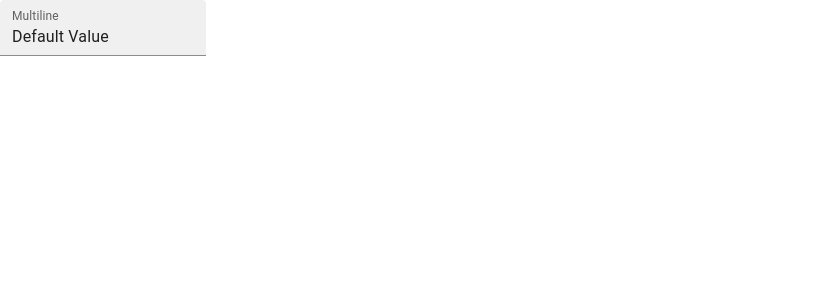
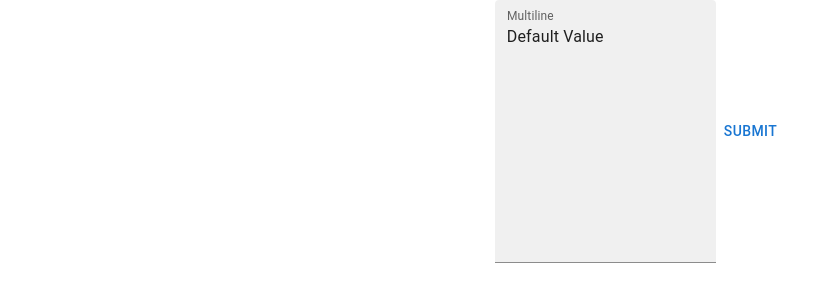
Before and after one commit to Fedozzzzz/text-summarizer, a React app in the folder frontend/: page / in a window 1280 px wide. Shown: the top 302 px of the page, without its empty margins (0-840 px from the left). Built offline with nearby package versions, Linux system fonts and the light colour scheme.

Commit message:
added summarization method (frontend).

```diff
--- a/frontend/src/ajax/users.js
+++ b/frontend/src/ajax/users.js
@@ -1,11 +1,14 @@
 import BACKEND_PATH from '../config';
 
 // eslint-disable-next-line import/prefer-default-export
-export function getSummarizedText(text) {
+export async function getSummarizedText(text) {
     const requestOptions = {
         method: 'POST',
         headers: { 'Content-Type': 'application/json' },
         body: JSON.stringify(text),
     };
-    return fetch(`${BACKEND_PATH}/api/books/max_days`, requestOptions).then((res) => res.json());
+    console.log(requestOptions);
+    const res = await fetch(`${BACKEND_PATH}/api/users/summarize`, requestOptions);
+    // const res = await fetch('http://localhost:8000/summarize', requestOptions);
+    return res.json();
 }
--- a/frontend/src/components/forms/Form/Form.jsx
+++ b/frontend/src/components/forms/Form/Form.jsx
@@ -4,7 +4,7 @@ import TextField from '@mui/material/TextField';
 import './Form.css';
 
 export default function Form(props) {
-    const { value, handleChangeForm } = props;
+    const { value, handleChange, handleSubmit } = props;
 
     return (
         <div className="textFormContainer">
@@ -12,10 +12,11 @@ export default function Form(props) {
                 id="filled-multiline-flexible"
                 label="Multiline"
                 multiline
-                maxRows={10}
+                rows={10}
                 value={value}
-                onChange={handleChangeForm}
+                onChange={handleChange}
                 variant="filled"
+                // onSubmit={handleSubmit}
             />
         </div>
     );
@@ -23,10 +24,12 @@ export default function Form(props) {
 
 Form.propTypes = {
     value: PropTypes.string,
-    handleChangeForm: PropTypes.func,
+    handleChange: PropTypes.func,
+    handleSubmit: PropTypes.func,
 };
 
 Form.defaultProps = {
     value: 'Enter Value',
-    handleChangeForm: null,
+    handleChange: null,
+    handleSubmit: null,
 };
--- /dev/null
+++ b/frontend/src/components/pages/Home.css
@@ -0,0 +1,4 @@
+.home {
+    display: flex;
+    justify-content: center;
+}
--- a/frontend/src/components/pages/HomePage.jsx
+++ b/frontend/src/components/pages/HomePage.jsx
@@ -1,5 +1,8 @@
 import React, { useState } from 'react';
+import { Button } from '@mui/material';
 import Form from '../forms/Form/Form';
+import { getSummarizedText } from '../../ajax/users';
+import './Home.css';
 
 function HomePage() {
     const [formValue, setFormValue] = useState('Default Value');
@@ -8,9 +11,24 @@ function HomePage() {
         setFormValue(event.target.value);
     };
 
+    const handleSubmitForm = async () => {
+        try {
+            const { summarizedText } = await getSummarizedText({ text: formValue });
+            console.log('summarizedText', summarizedText);
+            if (summarizedText) setFormValue(summarizedText);
+        } catch (e) {
+            console.log(e);
+        }
+    };
+
     return (
-        <div className="Home">
-            <Form value={formValue} handleFormChange={handleChangeFormValue} />
+        <div className="home">
+            <Form
+                value={formValue}
+                handleChange={handleChangeFormValue}
+                // handleSubmit={handleSubmitForm}
+            />
+            <Button onClick={handleSubmitForm}>Submit</Button>
         </div>
     );
 }
--- a/frontend/src/config/index.js
+++ b/frontend/src/config/index.js
@@ -1,2 +1,2 @@
-const BACKEND_PATH = ' http://localhost:5000';
+const BACKEND_PATH = 'http://localhost:5000';
 export default BACKEND_PATH;
--- a/frontend/src/index.js
+++ b/frontend/src/index.js
@@ -4,3 +4,5 @@ import App from './App';
 
 // eslint-disable-next-line react/jsx-filename-extension
 ReactDOM.render(<App />, document.getElementById('root'));
+
+/** TODO: Add prettier and husky + logger */
```
